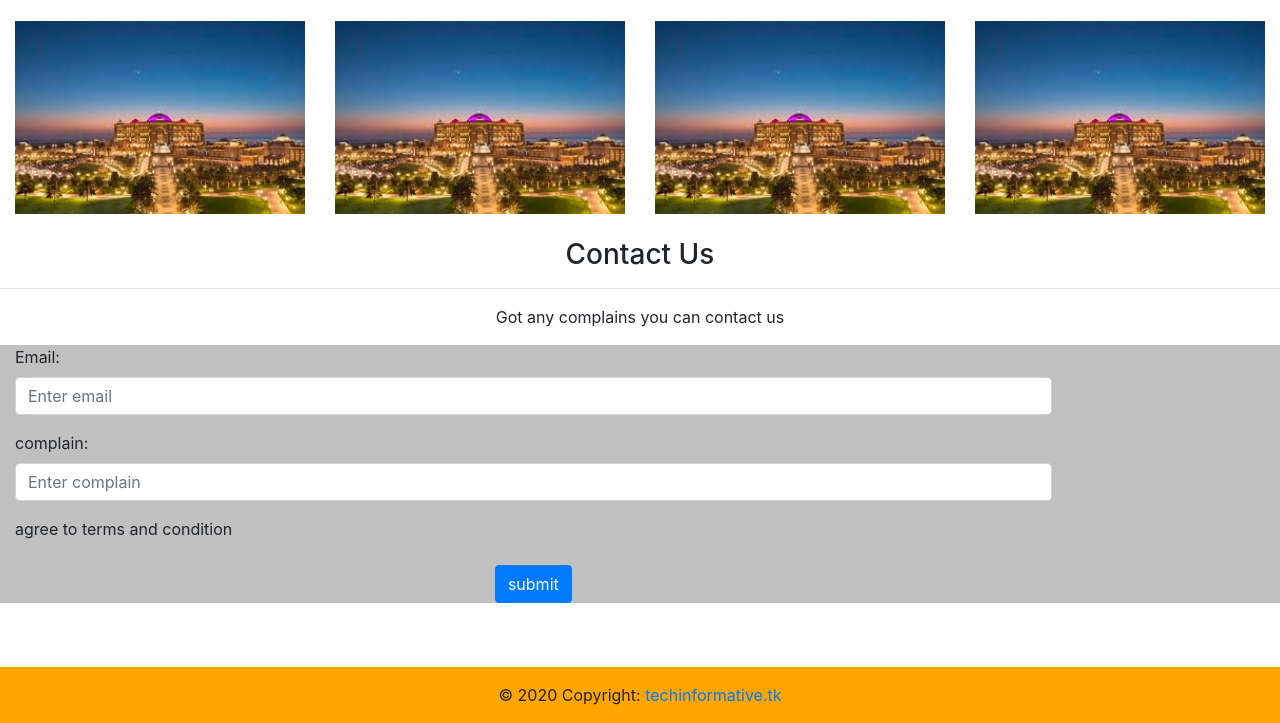
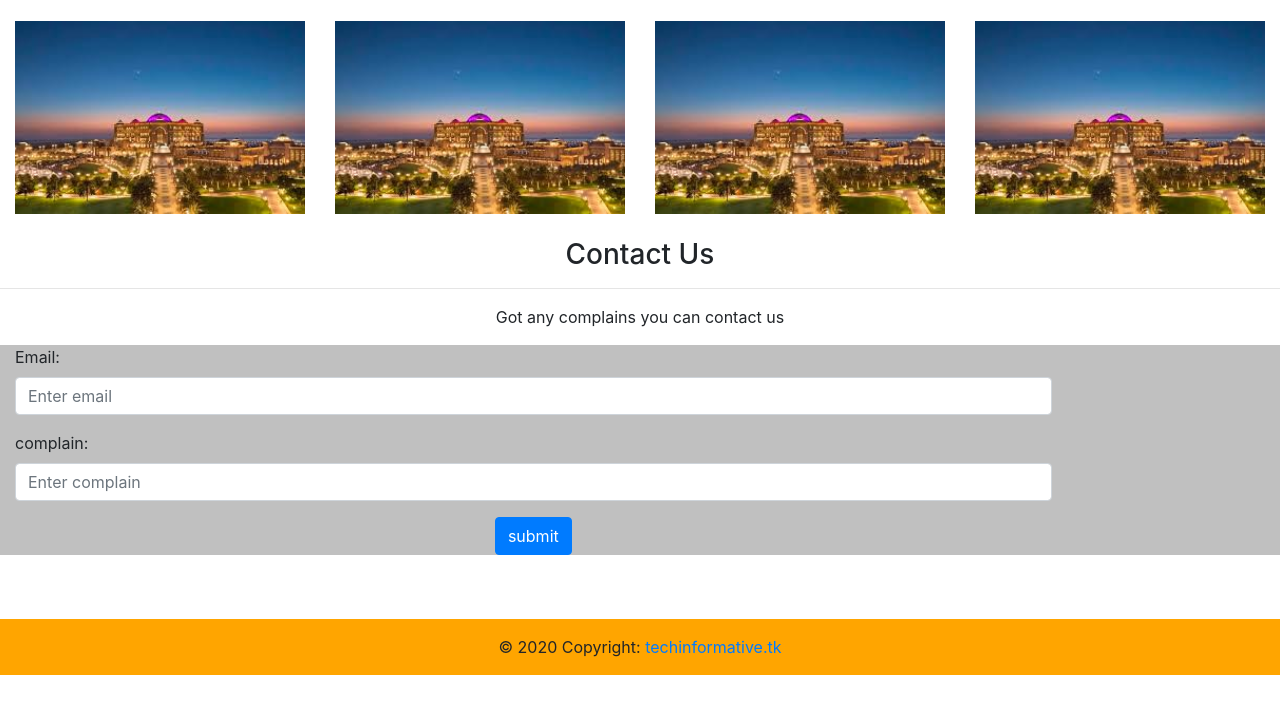
Before and after one commit to firer0303/tajhotel.github.io, a plain HTML site: page index.html in a window 1280 px wide. Shown: the part 3237-3960 px from the top of the page. After the commit the page ends 3912 px from the top, so only its background shows below. Drawn offline with nearby package versions, Linux system fonts and the light colour scheme.

Commit message:
Update index.html

```diff
--- a/index.html
+++ b/index.html
@@ -247,7 +247,6 @@
   <div class="form-group">
     <div class="col-sm-offset-2 col-sm-10">
       <div class="checkbox">
-	      <label>agree to terms and condition</label>
       </div>
     </div>
   </div>
```
